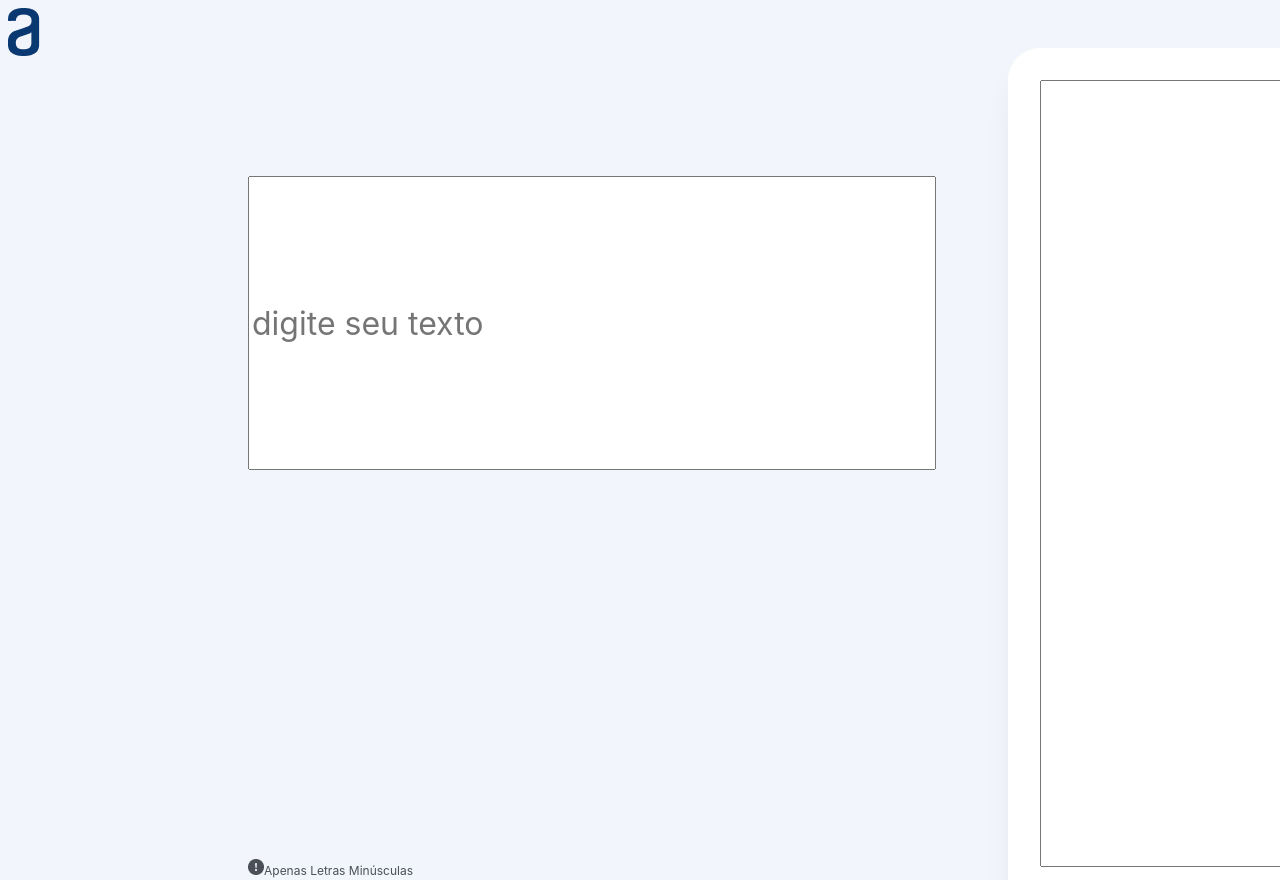
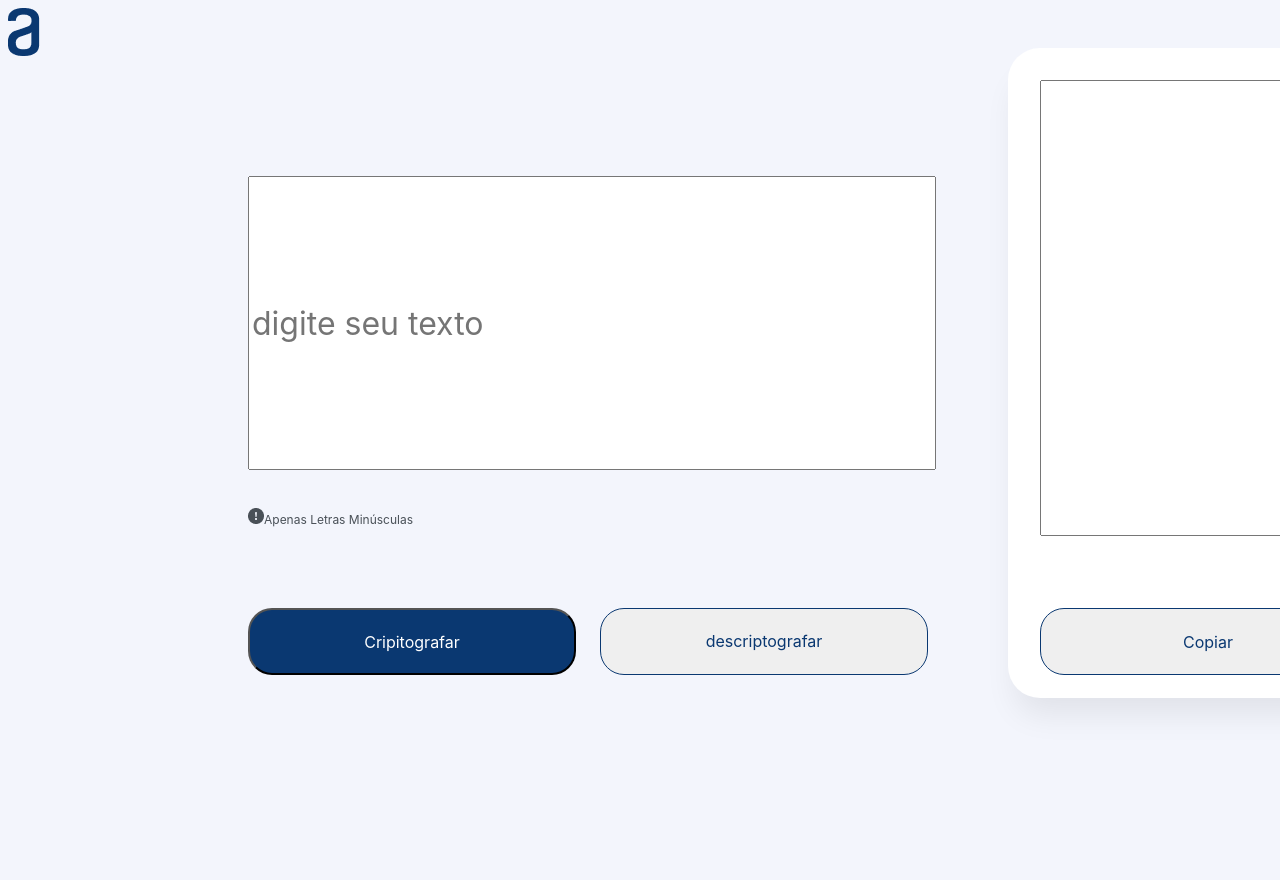
Before and after one commit to asouzaoliveira/challergerAlura, a plain HTML site: page index.html in a window 1280 px wide. Shown: the top 880 px of the page. Drawn offline with Linux system fonts and the light colour scheme.

Commit message:
melhorando layout

```diff
--- a/css/estilos.css
+++ b/css/estilos.css
@@ -20,7 +20,7 @@
 	width: 252px;
 	height: 18px;
 	left: 240px;
-	top: 851px;
+	top: 500px;
 }
 
 
@@ -56,7 +56,7 @@
 
 	position: absolute;
 	width: 400px;
-	height: 944px;
+	height: 650px;
 	left: 1000px;
 	top: 40px;
 	background: #FFFFFF;
@@ -68,7 +68,7 @@
 
 	position: absolute;
 	width: 336px;
-	height: 781px;
+	height: 450px;
 	left: 1032px;
 	top: 72px;
 	font-family: 'Inter';
@@ -96,7 +96,7 @@
 	width: 336px;
 	height: 67px;
 	left: 1032px;
-	top: 885px;
+	top: 600px;
 	border: 1px solid #0A3871;
 	border-radius: 24px;
 
@@ -148,7 +148,7 @@
 	width: 680px;
 	height: 67px;
 	left: 240px;
-	top: 885px;
+	top: 600px;
 }
 
 .criptografar{
--- a/index.html
+++ b/index.html
@@ -27,11 +27,7 @@
 		</header>
 
 	<div >
-		<input class="decodificado" id = "texto" type="text" name="" placeholder="Digite seu Texto"  spellcheck="true"  >
-
-
-
-		</input>
+		<input class="decodificado" id = "texto" type="text" name="" placeholder="Digite seu Texto"  spellcheck="true" ></input>
 
 	</div>
 
@@ -41,7 +37,7 @@
 
 		<div >
 
-		<textarea class="encriptado">
+		<textarea class="encriptado" cols="20" rows="10">
 
 
 		</textarea>
--- a/javascript/logica.js
+++ b/javascript/logica.js
@@ -58,5 +58,7 @@
     content.select();
     document.execCommand('copy');
 
-    alert("Copied!");
+    limpaText();
+
+
 }
```
